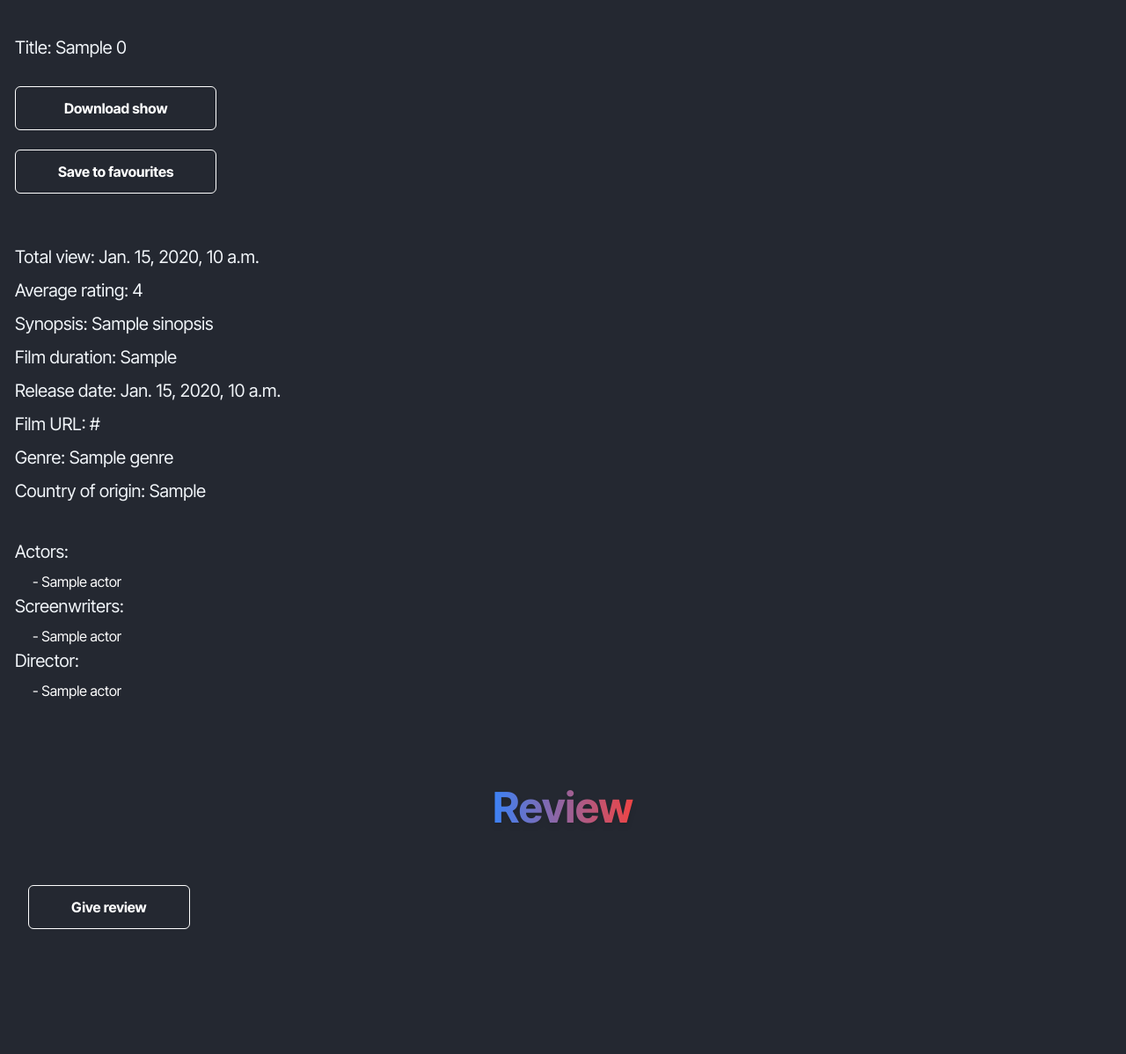
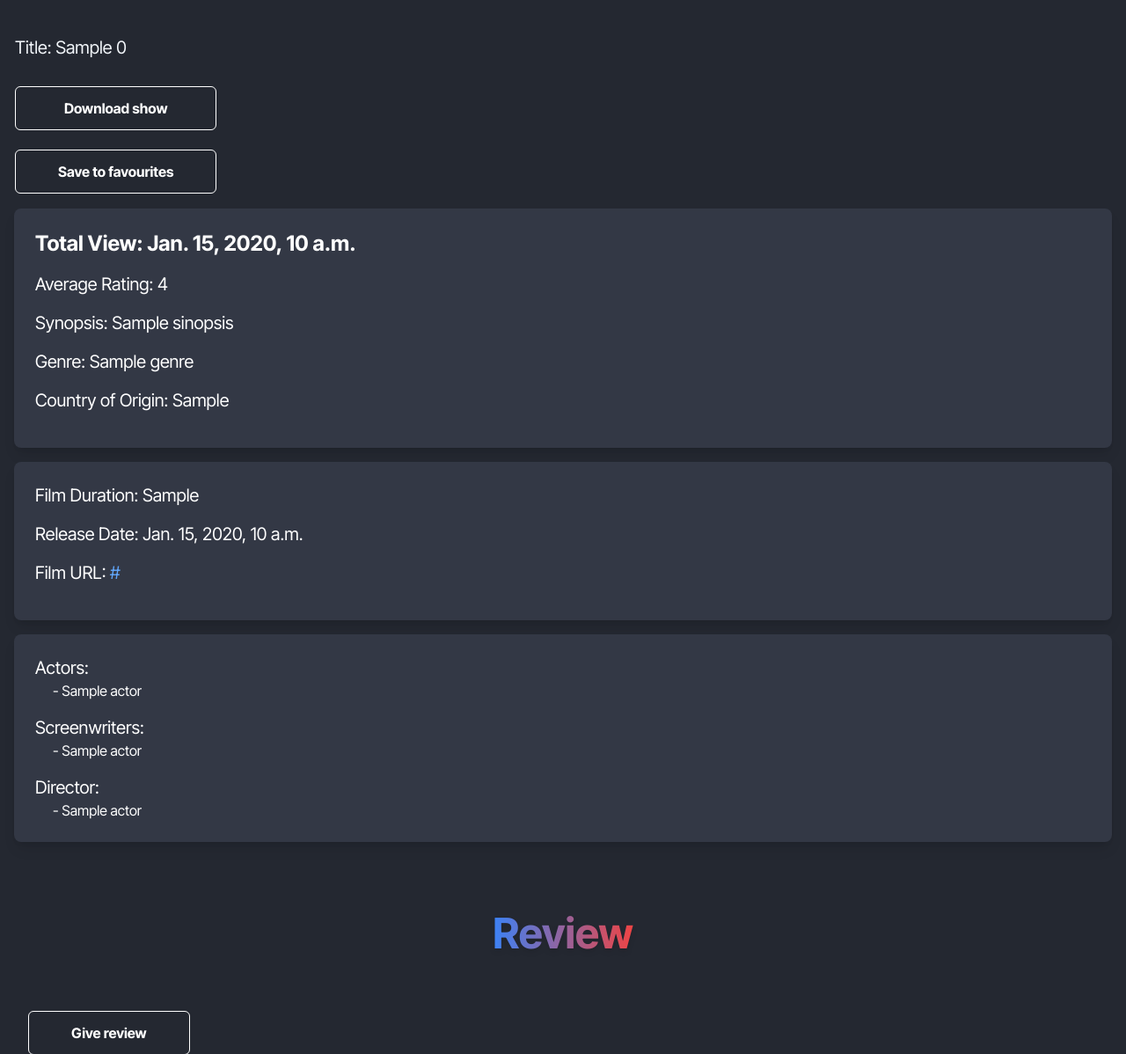
Before and after one commit to e4-basdat/e4-pacilflix, a Django app: template shows/templates/film_detail.html in a window 1280 px wide. Shown: the part 301-1499 px from the top of the page at 88% size. Before the commit the page ends 1357 px from the top, so only its background shows below. Run offline with Django 4.2, Linux system fonts and the light colour scheme; the template is opened without the code that fills it: most values are stand-ins (such as "Sample title", 1, 10 or a date in 2020); a database or web service that is not in the repository returns one stand-in record (values such as "Sample title"); data that the repository does not hold is empty; some libraries are stand-ins or nearby versions.

Commit message:
Design dikit

```diff
--- a/e4_pacilflix/settings.py
+++ b/e4_pacilflix/settings.py
@@ -85,7 +85,7 @@ DATABASES = {
         "ENGINE": "django.db.backends.postgresql_psycopg2",
         "NAME": os.getenv("DB_NAME", "postgres"),
         "USER": os.getenv("DB_USERNAME", "postgres"),
-        "PASSWORD": os.getenv("DB_PASSWORD", "postgres"),
+        "PASSWORD": os.getenv("DB_PASSWORD", "thaariq23"),
         "HOST": os.getenv("DB_HOST", "localhost"),
         "PORT": os.getenv("DB_PORT", "5432")
     }
--- a/shows/templates/film_detail.html
+++ b/shows/templates/film_detail.html
@@ -67,114 +67,63 @@
             </table>
         </div>
     </div>
-    <div class="flex flex-col">
-        <div class="mb-4">
-            <table>
-                <tr>
-                    <td class="text-left">
+    <div class="flex flex-col space-y-4">
         {% for t in tayangan %}
-                            <div class="mt-10 mb-2 text-slate-100">
-                                <p class="text-xl">Total view: {{t.total_view_all_time}}</p>
+        <div class="bg-[#333845] rounded-lg p-6 shadow-lg transition transform hover:-translate-y-1 hover:shadow-xl">
+            <div class="text-white mb-4">
+                <p class="text-2xl font-bold">Total View: {{t.total_view_all_time}}</p>
+            </div>
+            <div class="text-white mb-4">
+                <p class="text-xl">Average Rating: {{t.rating_rata_rata}}</p>
+            </div>
+            <div class="text-white mb-4">
+                <p class="text-xl">Synopsis: {{t.sinopsis}}</p>
+            </div>
+            <div class="text-white mb-4">
+                <p class="text-xl">Genre: {{t.genre}}</p>
+            </div>
+            <div class="text-white mb-4">
+                <p class="text-xl">Country of Origin: {{t.asal_negara}}</p>
+            </div>
         </div>
         {% endfor %}
-                    </td>
-                </tr>
-                <tr>
-                    <td class="text-left">
-                        {% for t in tayangan %}
-                            <div class="mb-2 text-slate-100">
-                                <p class="text-xl">Average rating: {{t.rating_rata_rata}}</p>
+
+        {% for f in film %}
+        <div class="bg-[#333845] rounded-lg p-6 shadow-lg transition transform hover:-translate-y-1 hover:shadow-xl">
+            <div class="text-white mb-4">
+                <p class="text-xl">Film Duration: {{f.durasi_film}}</p>
+            </div>
+            <div class="text-white mb-4">
+                <p class="text-xl">Release Date: {{f.release_date_film}}</p>
+            </div>
+            <div class="text-white mb-4">
+                <p class="text-xl">Film URL: <a href="{{ f.url_video_film }}" class="text-blue-400 hover:underline">{{ f.url_video_film }}</a></p>
+            </div>
         </div>
         {% endfor %}
-                    </td>
-                </tr>
-                <tr>
-                    <td class="text-left">
-                        {% for t in tayangan %}
-                        <div class="mb-2 text-slate-100">
-                            <p class="text-xl">Synopsis: {{t.sinopsis}}</p>
+
+        <div class="bg-[#333845] rounded-lg p-6 shadow-lg transition transform hover:-translate-y-1 hover:shadow-xl">
+            <div class="text-white mb-4">
+                <p class="text-xl">Actors:</p>
+                {% for actor in pemain %}
+                <span class="block ml-5">- {{ actor.nama }}</span>
+                {% endfor %}
             </div>
+            <div class="text-white mb-4">
+                <p class="text-xl">Screenwriters:</p>
+                {% for actor in penulis %}
+                <span class="block ml-5">- {{ actor.nama }}</span>
                 {% endfor %}
-                    </td>
-                </tr>
-                <tr>
-                    <td class="text-left">
-                        {% for f in film %}
-                            <div class="mb-2 text-slate-100">
-                                <p class="text-xl">Film duration: {{f.durasi_film}}</p>
             </div>
+            <div class="text-white">
+                <p class="text-xl">Director:</p>
+                {% for actor in sutradara %}
+                <span class="block ml-5">- {{ actor.nama }}</span>
                 {% endfor %}
-                    </td>
-                </tr>
-                <tr>
-                    <td class="text-left">
-                        {% for f in film %}
-                            <div class="mb-2 text-slate-100">
-                                <p class="text-xl">Release date: {{f.release_date_film}}</p>
-                            </div>
-                        {% endfor %}
-                    </td>
-                </tr>
-                <tr>
-                    <td class="text-left">
-                        {% for f in film %}
-                            <div class="mb-2 text-slate-100">
-                                <p class="text-xl">Film URL: {{f.url_video_film}}</p>
-                            </div>
-                        {% endfor %}
-                    </td>
-                </tr>
-                <tr>
-                    <td class="text-left">
-                        {% for t in tayangan %}
-                            <div class="mb-2 text-slate-100">
-                                <p class="text-xl">Genre: {{t.genre}}</p>
-                            </div>
-                        {% endfor %}
-                    </td>
-                </tr>
-                <tr>
-                    <td class="text-left">
-                        {% for t in tayangan %}
-                            <div class="mb-2 text-slate-100">
-                                <p class="text-xl">Country of origin: {{t.asal_negara}}</p>
-                            </div>
-                        {% endfor %}
-                    </td>
-                </tr>
-                <tr>
-                    <td class="text-left pt-8">
-                        <div class="mb-2 text-slate-100">
-                            <p class="text-xl">Actors:</p>
-                        </div>
-                        {% for actor in pemain %}
-                            <span style="margin-left: 20px;" class="text-white">- {{ actor.nama }}</span><br>
-                        {% endfor %}
-                    </td>
-                </tr>
-                <tr>
-                    <td class="text-left">
-                        <div class="mb-2 text-slate-100">
-                            <p class="text-xl">Screenwriters:</p>
-                        </div>
-                        {% for actor in penulis %}
-                            <span style="margin-left: 20px;" class="text-white">- {{ actor.nama }}</span><br>
-                        {% endfor %}
-                    </td>
-                </tr>
-                <tr>
-                    <td class="text-left">
-                        <div class="mb-2 text-slate-100">
-                            <p class="text-xl">Director:</p>
-                        </div>
-                        {% for actor in sutradara %}
-                            <span style="margin-left: 20px;" class="text-white">- {{ actor.nama }}</span><br>
-                        {% endfor %}
-                    </td>
-                </tr>
-            </table>
             </div>
         </div>
+    </div>
+
 
     <div class="container mx-auto px-4 py-4">
         <div class="mb-12 text-slate-100 text-center">
@@ -259,17 +208,24 @@
             reviewContainer.innerHTML = ''; // Clear previous content
 
             data.ulasan.forEach(review => {
-                const listItem = document.createElement('li');
-                listItem.classList.add('text-slate-100', 'mb-4');
-                listItem.innerHTML = `
-                    <span style="margin-left: 20px;" class="text-white">
-                        Username: ${review.username}</span><br>
-                    <span style="margin-left: 20px;" class="text-white">Deskripsi: ${review.deskripsi}</span><br>
-                    <span style="margin-left: 20px;" class="text-white">Rating: ${review.rating}</span><br>
+                const card = document.createElement('div');
+                card.classList.add('bg-[#333845]', 'rounded-lg', 'p-6', 'mb-4', 'shadow-lg', 'transition', 'transform', 'hover:-translate-y-1', 'hover:shadow-xl');
+
+                card.innerHTML = `
+                    <div class="text-white font-bold mb-2">
+                        <span class="block text-xl">Username: ${review.username}</span>
+                    </div>
+                    <div class="text-white mb-2">
+                        <span class="block">Deskripsi: ${review.deskripsi}</span>
+                    </div>
+                    <div class="text-white">
+                        <span class="block">Rating: ${review.rating}</span>
+                    </div>
                 `;
-                reviewContainer.appendChild(listItem);
+                reviewContainer.appendChild(card);
             });
         })
+
         .catch(error => console.error('Error:', error));
     }
 
--- a/utils/query.py
+++ b/utils/query.py
@@ -9,7 +9,7 @@ import os
 try:
     connection = psycopg2.connect(user=os.getenv("DB_USERNAME", "postgres"),
                                   password=os.getenv(
-                                      "DB_PASSWORD", "postgres"),
+                                      "DB_PASSWORD", "thaariq23"),
                                   host=os.getenv("DB_HOST", "localhost"),
                                   port=os.getenv("DB_PORT", "5432"),
                                   database=os.getenv("DB_NAME", "postgres"))
```
Also changed, not shown: shows/templates/episode_detail.html (+22 -50 lines), shows/templates/series_detail.html (+48 -79 lines), shows/templates/shows.html (+4 -4 lines), trailers/templates/trailers.html (+4 -4 lines). Lines whose indentation alone changed are shown as unchanged.
